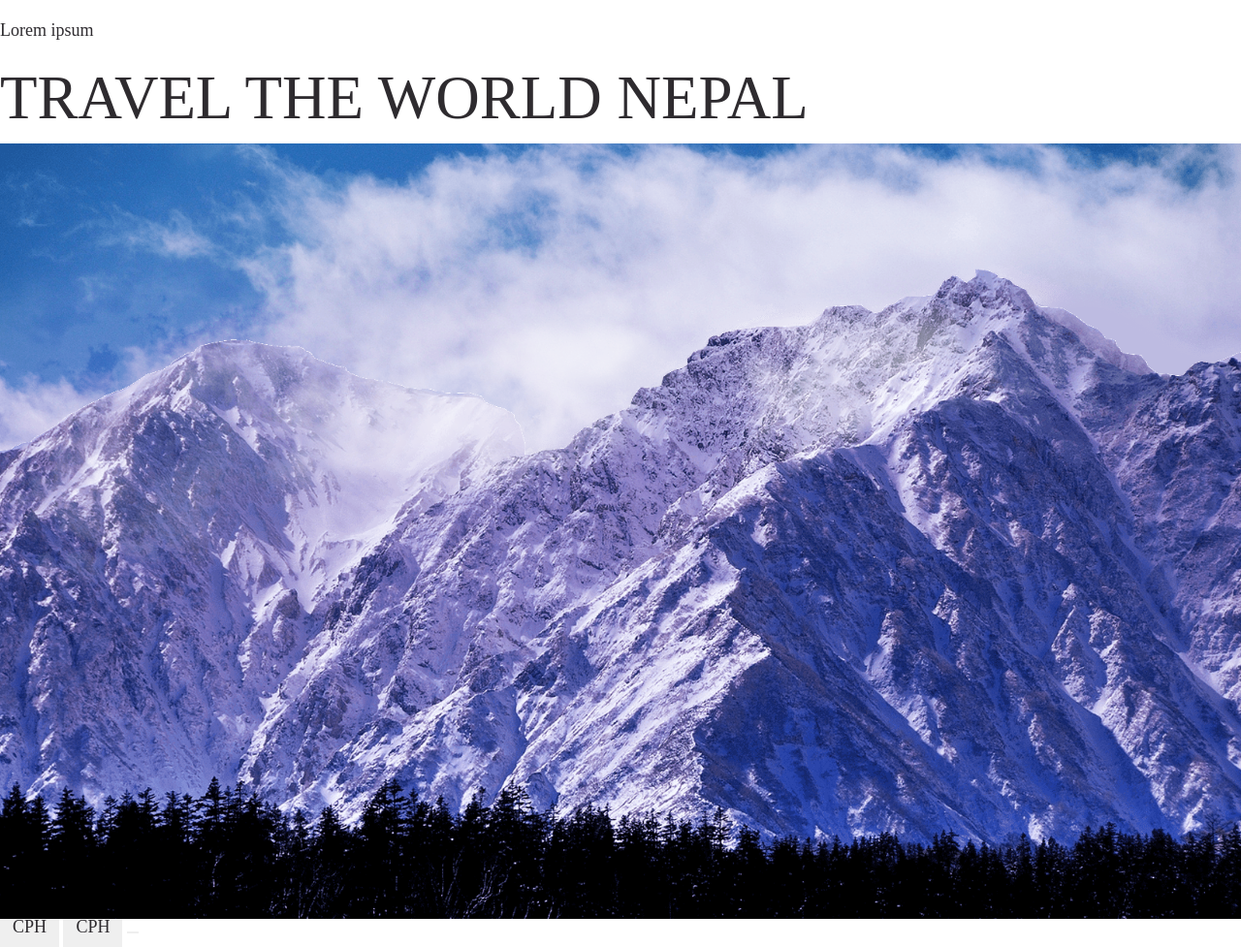
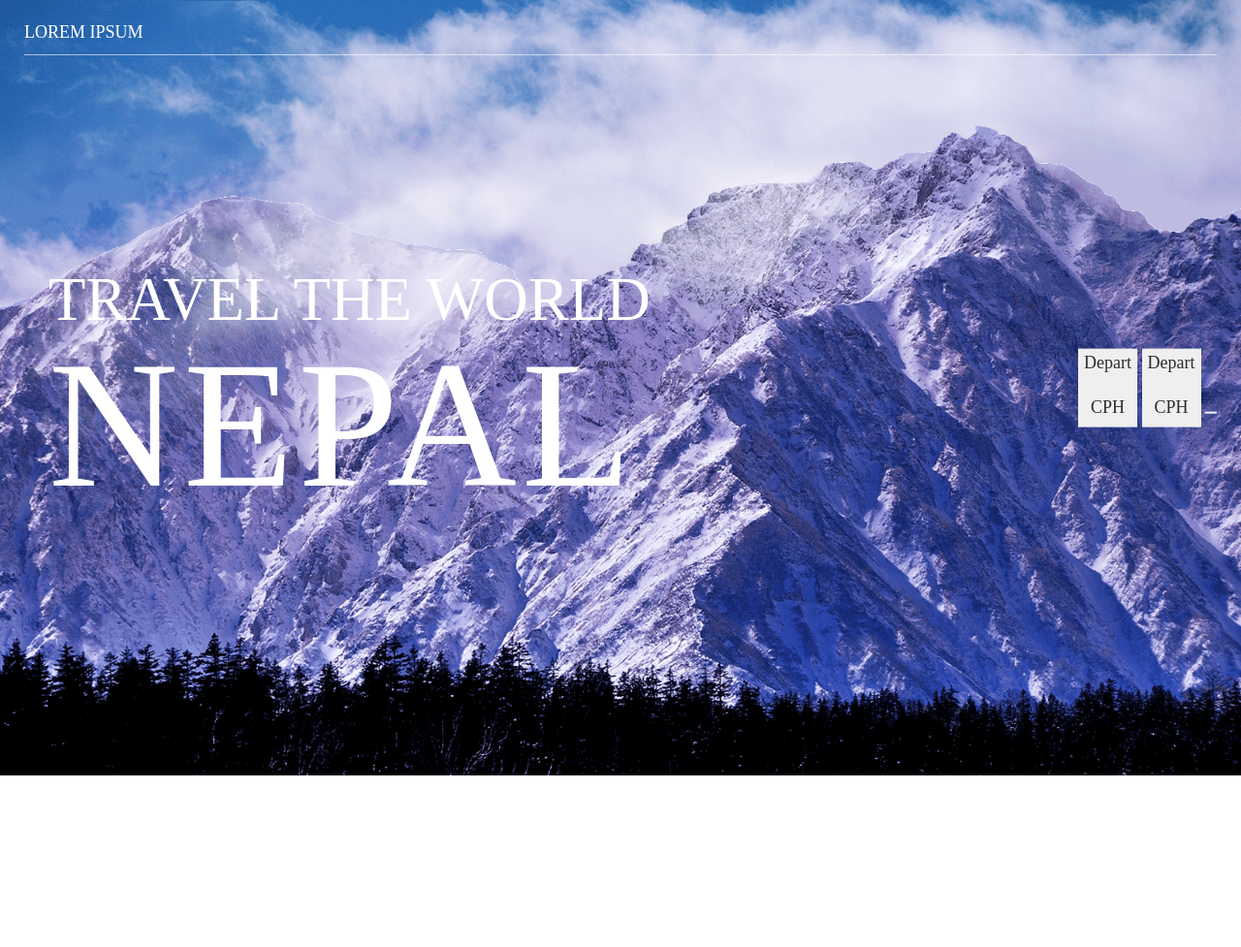
Before and after one commit to Antonranestam/elastic-donut, a website: page index.html in a window 1280 px wide. Shown: the whole page at 97% size. After the commit the page ends 800 px from the top, so only its background shows below. Drawn offline with Linux system fonts and the light colour scheme; a small style sheet from the web is missing.

Commit message:
More markup & styling

```diff
--- a/index.html
+++ b/index.html
@@ -14,7 +14,7 @@
 
   <div class="slider">
     <article class="slide">
-      <h1>Travel the world
+      <h1 class="slide__title">Travel the world
         <span>Nepal</span>
       </h1>
 
--- a/scss/base/_typography.scss
+++ b/scss/base/_typography.scss
@@ -1,7 +1,10 @@
-html {font-size: $base-font-size;}
+html {
+  font-size: 64.5%;
+}
 
 body {
   font-weight: 400;
+  font-size: $base-font-size;
   line-height: $base-line-height;
   color: $base-color;
   font-family: $bodoni;
--- /dev/null
+++ b/scss/elements/_filter-nav.scss
@@ -0,0 +1,16 @@
+.filter-nav {
+  position: absolute;
+  top: 10px;
+  left: 25px;
+  right: 25px;
+  border-bottom: 1px solid rgba(255, 255, 255, .6);
+  padding: 10px 0;
+  z-index: 10;
+  color: $white;
+
+  p {
+    margin: 0;
+    font-family: $futura-medium;
+    text-transform: uppercase;
+  }
+}
--- /dev/null
+++ b/scss/elements/_filter.scss
@@ -0,0 +1,7 @@
+.filter {
+  @include transform(translateY(-50%));
+  position: absolute;
+  right: 25px;
+  top: 50%;
+  z-index: 1;
+}
--- a/scss/elements/_slider.scss
+++ b/scss/elements/_slider.scss
@@ -2,7 +2,6 @@
 .slide {
   width: 100%;
   height: 100vh;
-  margin-bottom: 32px;
 
   img {
     object-fit: cover;
@@ -19,3 +18,18 @@
     @include animationKeyframe(four-left, 80s, $timing: $linear, $iteration-count: infinite);
   }
 }
+
+.slide__title {
+  @include transform(translateY(-50%));
+  position: absolute;
+  left: 50px;
+  top: 50%;
+  color: $white;
+  z-index: 1;
+
+  span {
+    @include font-size($big-title, 1);
+    display: block;
+    letter-spacing: 5px;
+  }
+}
--- a/scss/main.scss
+++ b/scss/main.scss
@@ -18,7 +18,7 @@
 @import 'normalize';
 
 // Import base styling
-@import 'base/base', 'base/typography';
+@import 'base/base', 'base/typography', 'base/anims';
 
 // Import layout
 @import 'layout/**/*';
--- a/scss/utils/_variables.scss
+++ b/scss/utils/_variables.scss
@@ -14,6 +14,7 @@ $base-line-height: 1.45;
 $base-color: #2e2b2f;
 $base-hr: #dbdbdb;
 $light-hr: #dce2e4;
+$white: #fff;
 
 $primary: #a82af0;
 
@@ -26,3 +27,12 @@ $bodoni:'Bodoni W01 Book_709611';
 $bodoni-italic:'Bodoni W01 Book Italic';
 $bodoni-bold:'Bodoni W01 Bold_709602';
 $bodoni-bold-italic:'Bodoni W01 Bold Italic_709608';
+
+// Sizes
+$big-title: 18;
+$title: 6.3;
+$heading-two: 4.5;
+$heading-three: 3.2;
+$heading-four: 1.8;
+$paragraph: 1.8;
+$small: 1.2;
```
Also changed, not shown: .scss-lint.yml, dist/css/main.css.
